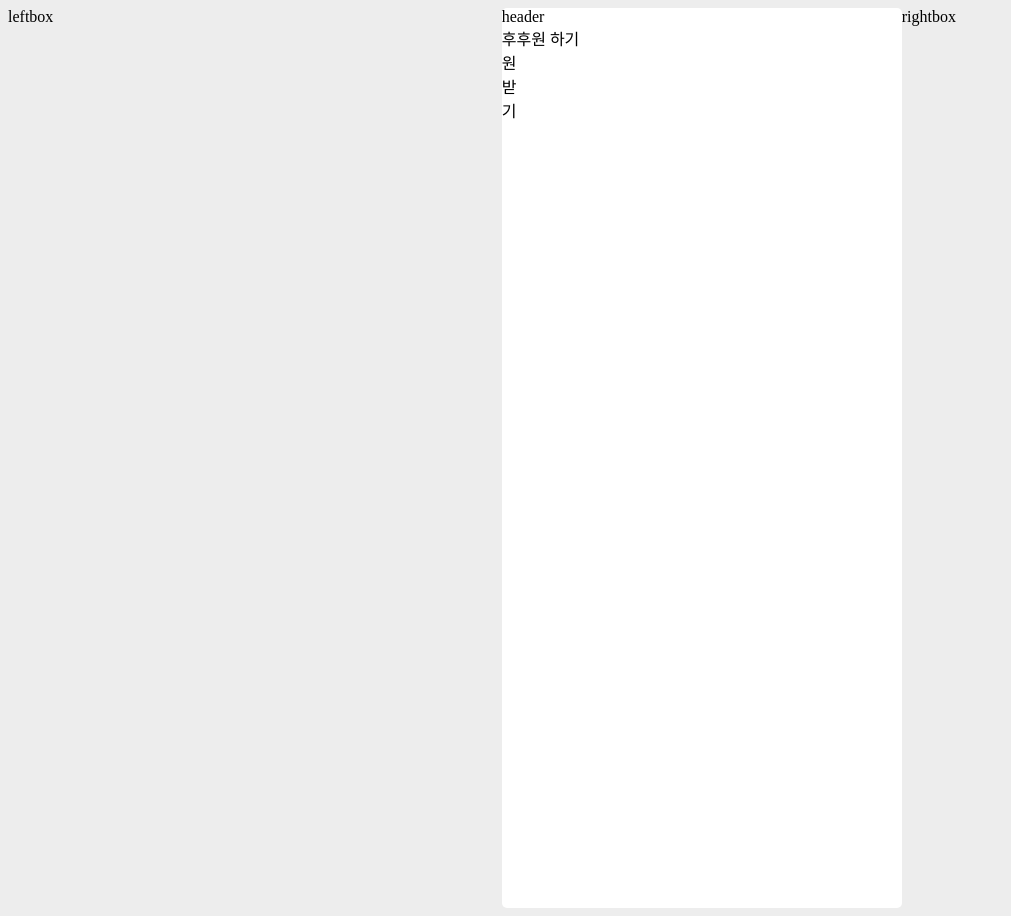
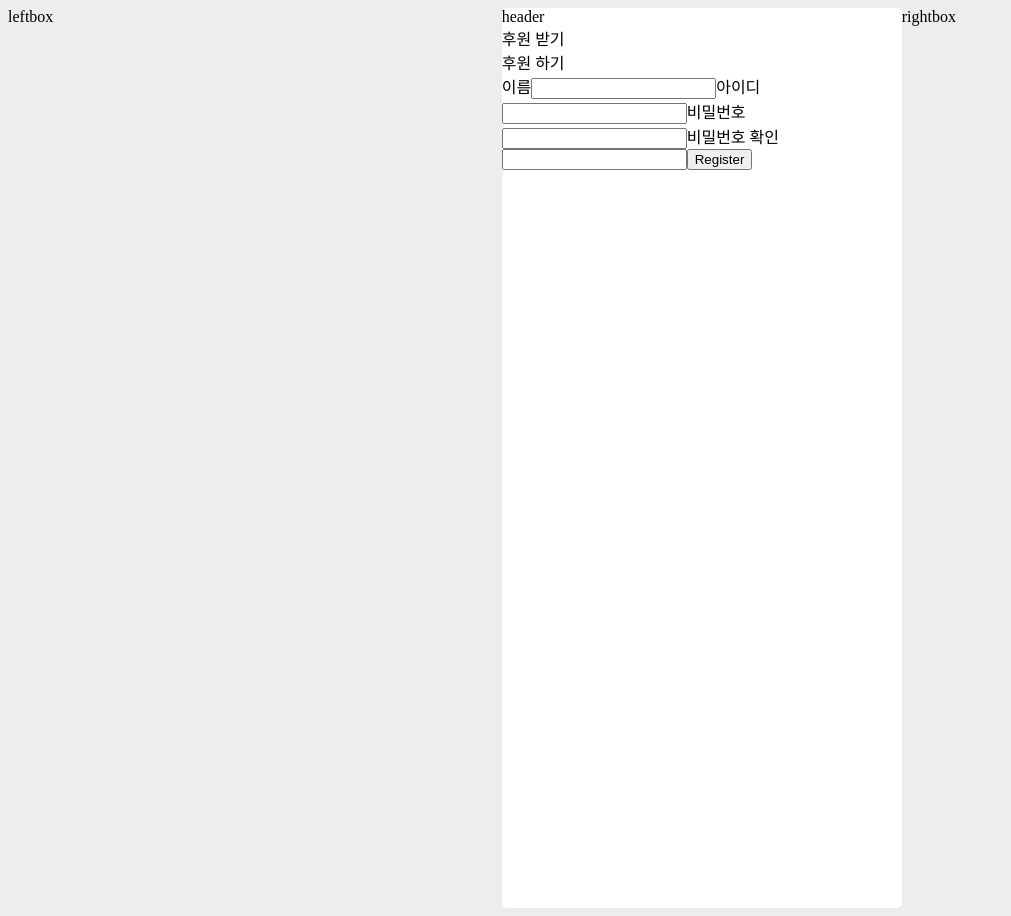
Before and after one commit to a-honey/sponsor-me-now, a React (Vite) app: page /register in a window 1280 px wide. Shown: the whole page, without its empty margins (0-1011 px from the left). Built offline with nearby package versions, Linux system fonts and the light colour scheme.

Commit message:
:sparkles: Feat: react-hook-form 설치 및 로그인, 회원가입 컴포넌트 반영

```diff
--- a/package.json
+++ b/package.json
@@ -12,6 +12,7 @@
   "dependencies": {
     "react": "^18.2.0",
     "react-dom": "^18.2.0",
+    "react-hook-form": "^7.48.2",
     "react-router-dom": "^6.18.0"
   },
   "devDependencies": {
--- a/src/pages/login/Login.tsx
+++ b/src/pages/login/Login.tsx
@@ -1,5 +1,7 @@
+import InputBox from './components/Login.InputBox';
+
 const Login = () => {
-  return <div>Login</div>;
+  return <InputBox />;
 };
 
 export default Login;
--- a/src/pages/login/components/Login.InputBox.tsx
+++ b/src/pages/login/components/Login.InputBox.tsx
@@ -1,10 +1,22 @@
+import { useForm } from 'react-hook-form';
+
+interface LoginDataType {
+  username: string;
+  password: string;
+}
 const InputBox = () => {
+  const { register, handleSubmit } = useForm<LoginDataType>();
+
+  const onSubmit = (data: LoginDataType) => {
+    console.log(data);
+  };
   return (
-    <form>
+    <form onSubmit={handleSubmit(onSubmit)}>
       <label>아이디</label>
-      <input type="text" />
+      <input type="text" {...register('username')} />
       <label>비밀번호</label>
-      <input type="password" />
+      <input type="password" {...register('password')} />
+      <button type="submit">Login</button>
     </form>
   );
 };
--- a/src/pages/register/Register.tsx
+++ b/src/pages/register/Register.tsx
@@ -1,11 +1,13 @@
+import InputBox from './components/Register.InputBox';
 import SelectBox from './components/Register.SelectBox';
 
 const Register = () => {
   return (
-    <main>
+    <>
       <SelectBox CountType="후원 받기" />
       <SelectBox CountType="후원 하기" />
-    </main>
+      <InputBox />
+    </>
   );
 };
 
--- a/src/pages/register/components/Register.InputBox.tsx
+++ b/src/pages/register/components/Register.InputBox.tsx
@@ -1,14 +1,30 @@
+import { useForm } from 'react-hook-form';
+
+interface RegisterDataType {
+  username: string;
+  email: string;
+  password: string;
+  passwordConfirm: string;
+}
+
 const InputBox = () => {
+  const { register, handleSubmit } = useForm<RegisterDataType>();
+
+  const onSubmit = (data: RegisterDataType) => {
+    console.log(data);
+  };
+
   return (
-    <form>
+    <form onSubmit={handleSubmit(onSubmit)}>
       <label>이름</label>
-      <input type="text" />
+      <input type="text" {...register('username')} />
       <label>아이디</label>
-      <input type="text" />
+      <input type="text" {...register('email')} />
       <label>비밀번호</label>
-      <input type="password" />
+      <input type="password" {...register('password')} />
       <label>비밀번호 확인</label>
-      <input type="password" />
+      <input type="password" {...register('passwordConfirm')} />
+      <button type="submit">Register</button>
     </form>
   );
 };
```
Also changed, not shown: 2 other files (tests, documents, lock files or other folders).
